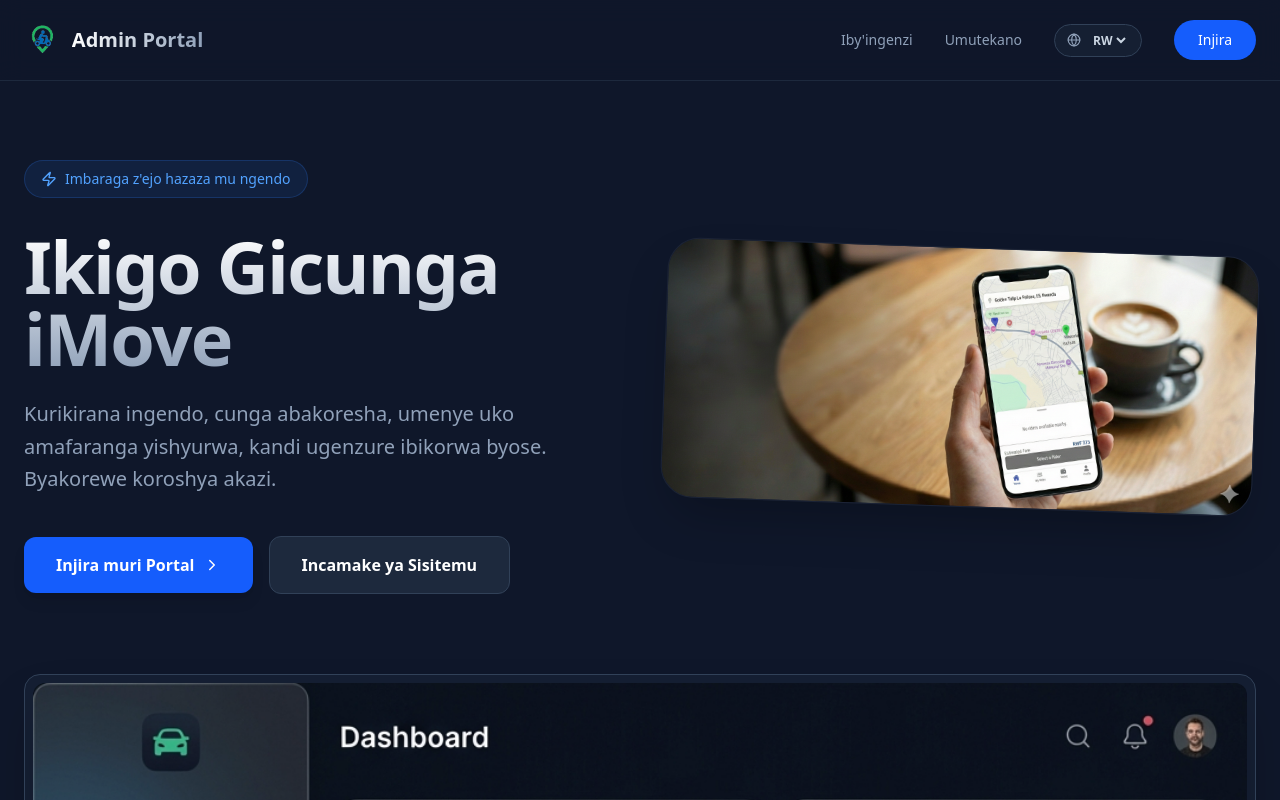
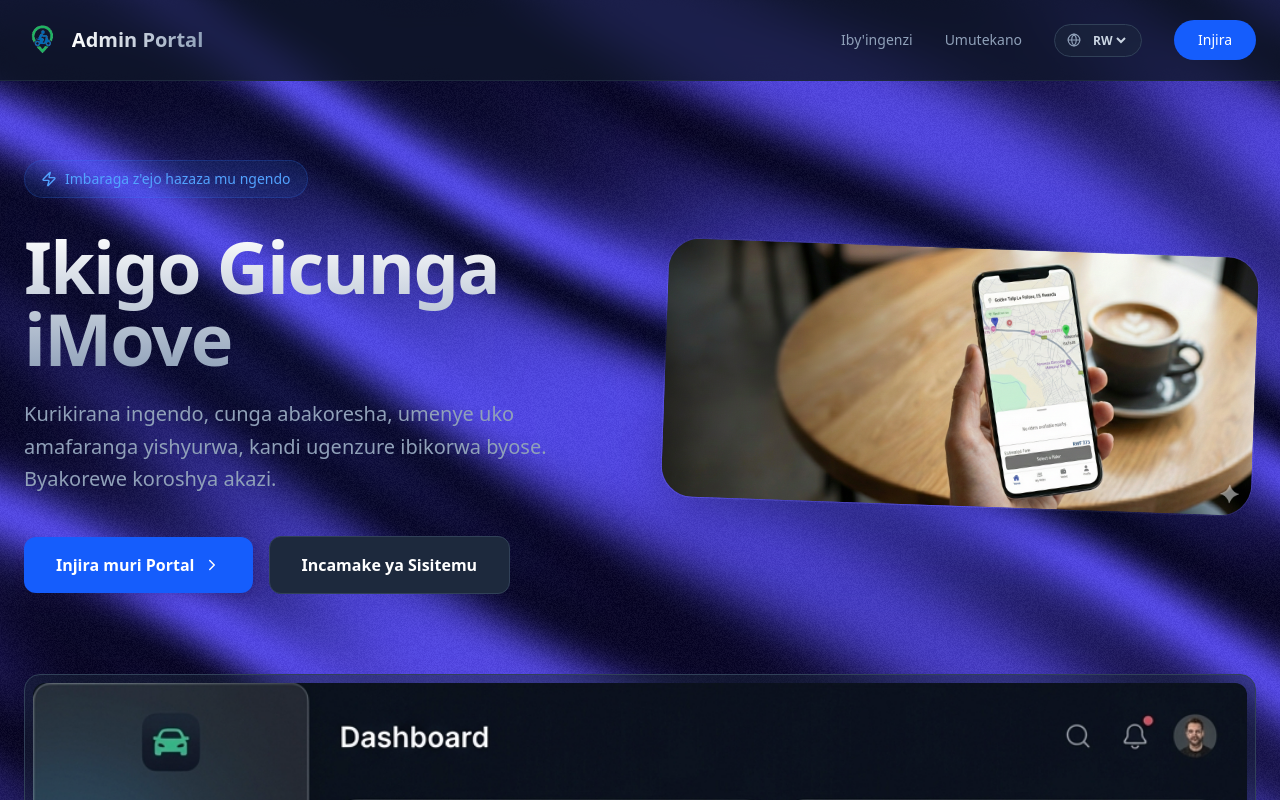
Before and after one commit to ICODE-CO-LTD/IMove-admin-frontend, a React (Vite) app: page / in a window 1280 px wide. Shown: the top 800 px of the page. Built offline with nearby package versions, Linux system fonts and the light colour scheme; no server answers.

Commit message:
feat: introduce a new landing page featuring a Silk animation background and i18n support.

```diff
--- a/src/components/animations/Silk.jsx
+++ b/src/components/animations/Silk.jsx
@@ -72,20 +72,21 @@
 const SilkPlane = forwardRef(function SilkPlane({ uniforms }, ref) {
   const { viewport } = useThree();
 
-  useLayoutEffect(() => {
-    if (ref.current) {
-      ref.current.scale.set(viewport.width, viewport.height, 1);
+  useFrame((state, delta) => {
+    if (ref.current && ref.current.material) {
+      ref.current.material.uniforms.uTime.value += 0.1 * delta;
     }
-  }, [ref, viewport]);
-
-  useFrame((_, delta) => {
-    ref.current.material.uniforms.uTime.value += 0.1 * delta;
   });
 
   return (
-    <mesh ref={ref}>
-      <planeGeometry args={[1, 1, 1, 1]} />
-      <shaderMaterial uniforms={uniforms} vertexShader={vertexShader} fragmentShader={fragmentShader} />
+    <mesh ref={ref} scale={[viewport.width, viewport.height, 1]}>
+      <planeGeometry args={[1, 1]} />
+      <shaderMaterial
+        key={JSON.stringify(uniforms.uColor.value)} // Force refresh if color changes significantly
+        uniforms={uniforms}
+        vertexShader={vertexShader}
+        fragmentShader={fragmentShader}
+      />
     </mesh>
   );
 });
--- a/src/pages/LandingPage.jsx
+++ b/src/pages/LandingPage.jsx
@@ -46,7 +46,17 @@
   ];
 
   return (
-    <div className="min-h-screen bg-[#0f172a] text-slate-200 selection:bg-blue-500/30 font-sans overflow-x-hidden">
+    <div className="min-h-screen text-slate-200 selection:bg-blue-500/30 font-sans overflow-x-hidden relative">
+      {/* Universal Silk Background */}
+      <div className="fixed inset-0 -z-10 pointer-events-none bg-[#0f172a]">
+        <Silk
+          speed={3}
+          scale={1}
+          color="#5B4FE8"
+          noiseIntensity={0.8}
+          rotation={0}
+        />
+      </div>
       {/* Navigation */}
       <nav className="fixed top-0 w-full z-50 bg-[#0f172a]/80 backdrop-blur-md border-b border-slate-800">
         <div className="max-w-7xl mx-auto px-6 h-20 flex items-center justify-between">
@@ -87,17 +97,6 @@
 
       {/* Hero Section */}
       <section className="pt-40 pb-20 px-6 relative overflow-hidden">
-        {/* Silk Animated Background */}
-        <div className="absolute inset-0 -z-10" style={{ width: '100%', height: '100%' }}>
-          <Silk
-            speed={3}
-            scale={2.5}
-            color="#5B4FE8"
-            noiseIntensity={0.8}
-            rotation={0.5}
-          />
-        </div>
-
         {/* Abstract Background Blur */}
         <div className="absolute top-0 left-1/4 -translate-x-1/2 w-[600px] h-[600px] bg-blue-600/5 blur-[120px] rounded-full -z-10" />
 
```
